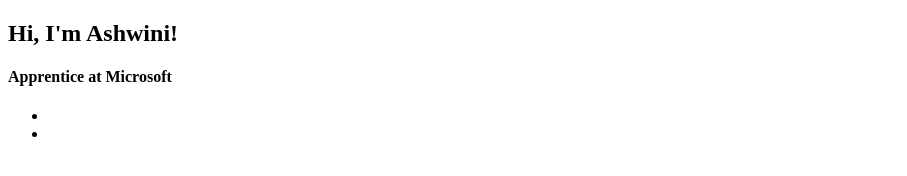
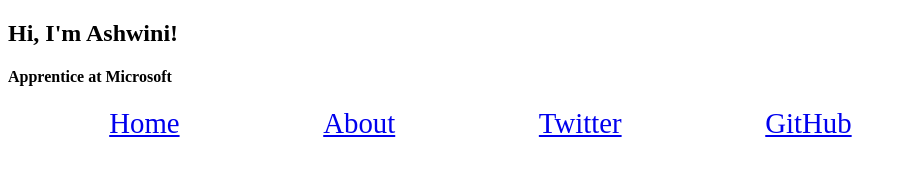
Before and after one commit to ashkrao/portfolio, a plain HTML site: page index.html in a window 1280 px wide. Shown: the whole page, without its empty margins (0-907 px from the left). Drawn offline with Linux system fonts and the light colour scheme; files that its build step writes are made by us from their sources.

```diff
--- a/css/style.css
+++ b/css/style.css
@@ -0,0 +1,27 @@
+
+.nav-main li {
+  margin-right: .6em;
+  font-size: 1.8em;
+  padding: .7em .2em;
+  border-bottom: 2px solid #EEE;
+}
+
+@media (min-width:700px) {
+   nav .icon-menu {
+     display:none;
+   }
+   .nav-main ul {
+     display:block;
+   }
+   .nav-main li {
+     display:inline;
+     padding: 0 5%;
+     border-bottom: none;
+   }
+ }
+ .icon-home {
+ 	content: "\e908";
+ }
+ .icon-menu {
+ 	content: "\e902";
+ }
--- a/index.html
+++ b/index.html
@@ -11,23 +11,22 @@
         <h1>Hi, I'm Ashwini!</h1>
         <h4>Apprentice at Microsoft</h4>
       </section>
-      <nav class="">
-        <div class="">
-          <ul>
-            <li><a></li>
-            <li><a></li>
-          </ul>
-        </div>
-      </nav>
+      <nav class="nav-main">
+      <div class="icon-menu"></div>
+      <ul>
+        <li class="tab" data-content="articles"><a href="#" class="icon-home"> Home</a></li>
+        <li class="tab" data-content="about"><a href="https://ashkrao.github.io/about_me/" class="icon-address-book"> About</a></li>
+        <li><a href="http://twitter.com/ashkrao" target="_blank" class="icon-twitter3"> Twitter</a></li>
+        <li><a href="http://github.com/ashkrao" target="_blank" class="icon-github"> GitHub</a></li>
+      </ul>
+    </nav>
     </header>
     <main>
-      <section id="">
         <article class="">
           <header>
             <h2></h2>
           </header>
         </article>
-      </section>
       <section id="">
         <article class="">
           <header>
--- a/js/app.js
+++ b/js/app.js
@@ -1 +1,2 @@
 'use strict';
+// JS constructor coming soon!
```
Also changed, not shown: 1 other file.
